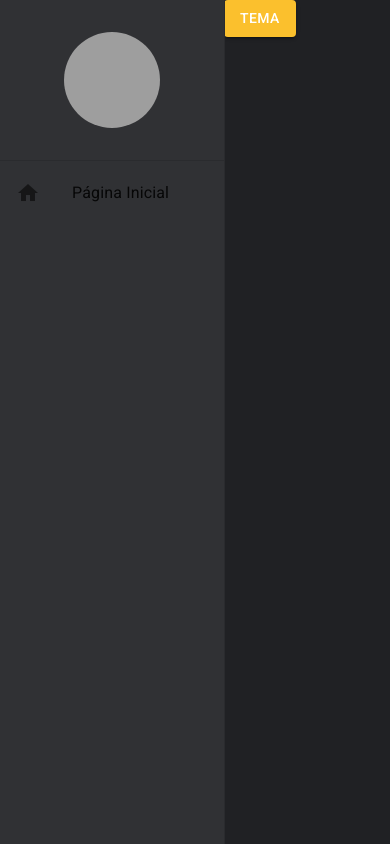
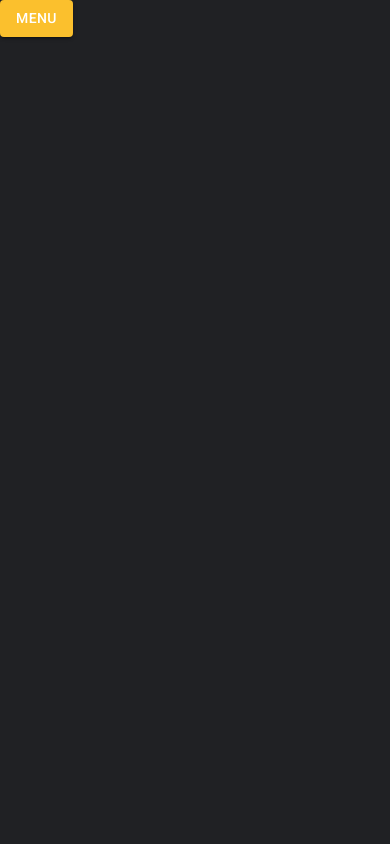
Before and after one commit to CristianoSFMothe/app-user, a React (Create React App) app: page /page-home in a window 390 px wide. Built offline with nearby package versions, Linux system fonts and the light colour scheme; grey boxes are pictures that could not be loaded.

Commit message:
:rocket: feat: Ocultando o menu lateral

```diff
--- a/src/routes/index.tsx
+++ b/src/routes/index.tsx
@@ -1,9 +1,9 @@
 import {Button} from '@mui/material';
 import {Routes, Route, Navigate} from 'react-router-dom';
-import {useAppThemeContext} from '../shared/contexts';
+import {useDrawerContext} from '../shared/contexts';
 
 export const AppRoutes = () => {
-  const { toggleTheme } = useAppThemeContext();
+  const { toggleDrawerOpen } = useDrawerContext();
 
   return (
     <Routes>
@@ -11,8 +11,8 @@
         <Button
           variant='contained'
           color='primary'
-          onClick={toggleTheme}
-        >Tema
+          onClick={toggleDrawerOpen}
+        >Menu
         </Button>}/>
 
       <Route path='*' element={<Navigate to='/page-home'/>}/>
--- a/src/shared/components/menu-lateral/MenuLateral.tsx
+++ b/src/shared/components/menu-lateral/MenuLateral.tsx
@@ -7,18 +7,29 @@
   ListItemIcon,
   useTheme,
   ListItemText,
-  Icon} from '@mui/material';
+  Icon,
+  useMediaQuery} from '@mui/material';
 import { Box } from '@mui/system';
 import React from 'react';
+import {useDrawerContext} from '../../contexts';
 
 interface IDrawerProviderProps {
   children: React.ReactNode;
 }
 export const MenuLateral: React.FC<IDrawerProviderProps> = ({ children}) => {
   const theme = useTheme();
+
+  const smDown = useMediaQuery(theme.breakpoints.down('sm'));
+
+  const {isDrawerOpen, toggleDrawerOpen} = useDrawerContext();
+
   return (
     <>
-      <Drawer variant='permanent'>
+      <Drawer
+        open={isDrawerOpen}
+        variant={smDown ? 'temporary' : 'permanent'}
+        onClose={toggleDrawerOpen}
+      >
         <Box
           width={theme.spacing(28)}
           display='flex'
@@ -56,7 +67,7 @@
         </Box>
       </Drawer>
 
-      <Box height='100vh' marginLeft={theme.spacing(28)}>
+      <Box height='100vh' marginLeft={smDown ? 0 : theme.spacing(28)}>
         {children}
       </Box>
 
--- /dev/null
+++ b/src/shared/contexts/DrawerContext.tsx
@@ -0,0 +1,30 @@
+import {createContext, useCallback, useContext, useState} from 'react';
+
+interface IDrawerContextData {
+  isDrawerOpen: boolean;
+  toggleDrawerOpen: () => void;
+}
+
+interface IAppThemeProviderProps {
+  children: React.ReactNode
+}
+
+const DrawerContext = createContext({} as IDrawerContextData);
+
+export const useDrawerContext = () => {
+  return useContext(DrawerContext);
+};
+
+export const DrawerProvider: React.FC<IAppThemeProviderProps> = ({children}) => {
+  const [isDrawerOpen, setIsDrawerOpen] = useState(false);
+
+  const toggleDrawerOpen = useCallback(() => {
+    setIsDrawerOpen(oldDrawerOpen => !oldDrawerOpen);
+  },[]);
+
+  return (
+    <DrawerContext.Provider value={{ isDrawerOpen, toggleDrawerOpen}}>
+      {children}
+    </DrawerContext.Provider>
+  );
+};
--- a/src/shared/contexts/index.ts
+++ b/src/shared/contexts/index.ts
@@ -1 +1,2 @@
 export * from './ThemeContext';
+export * from './DrawerContext';
```
Also changed, not shown: src/App.tsx (+8 -6 lines).
